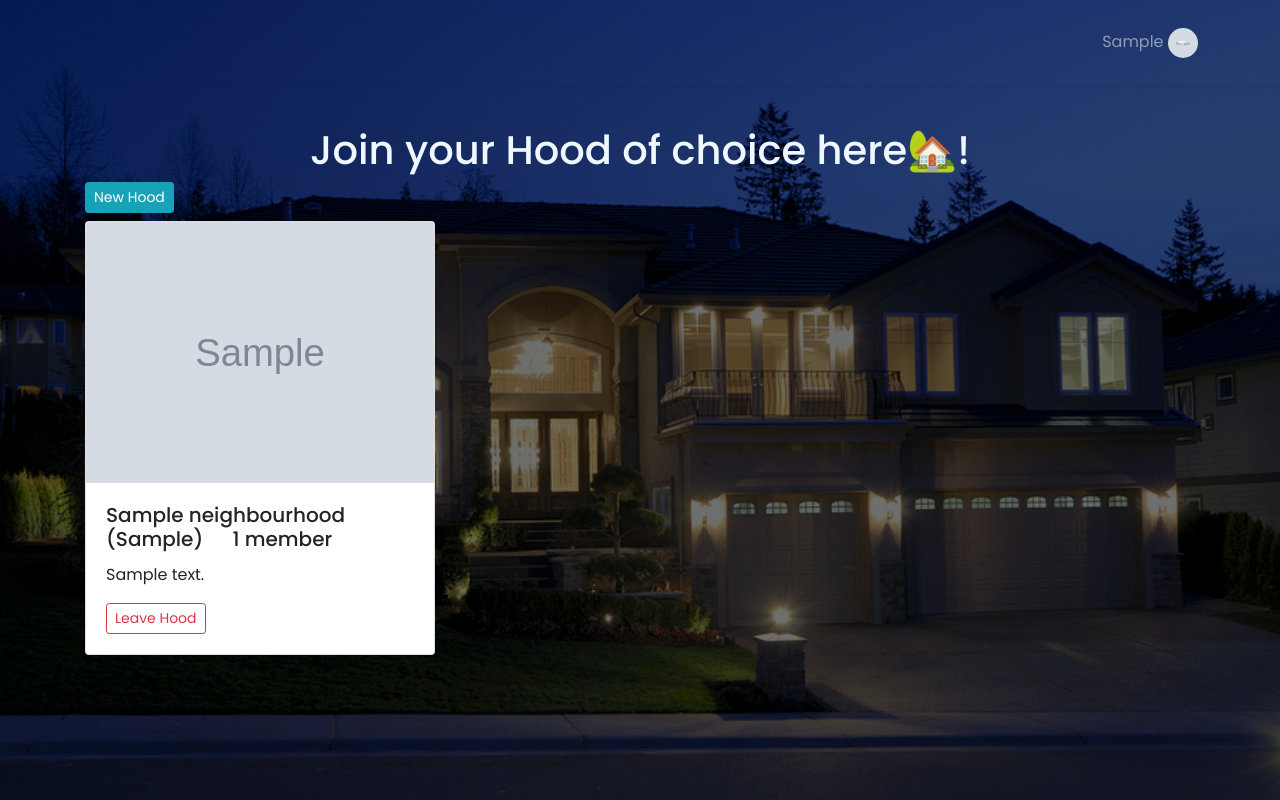
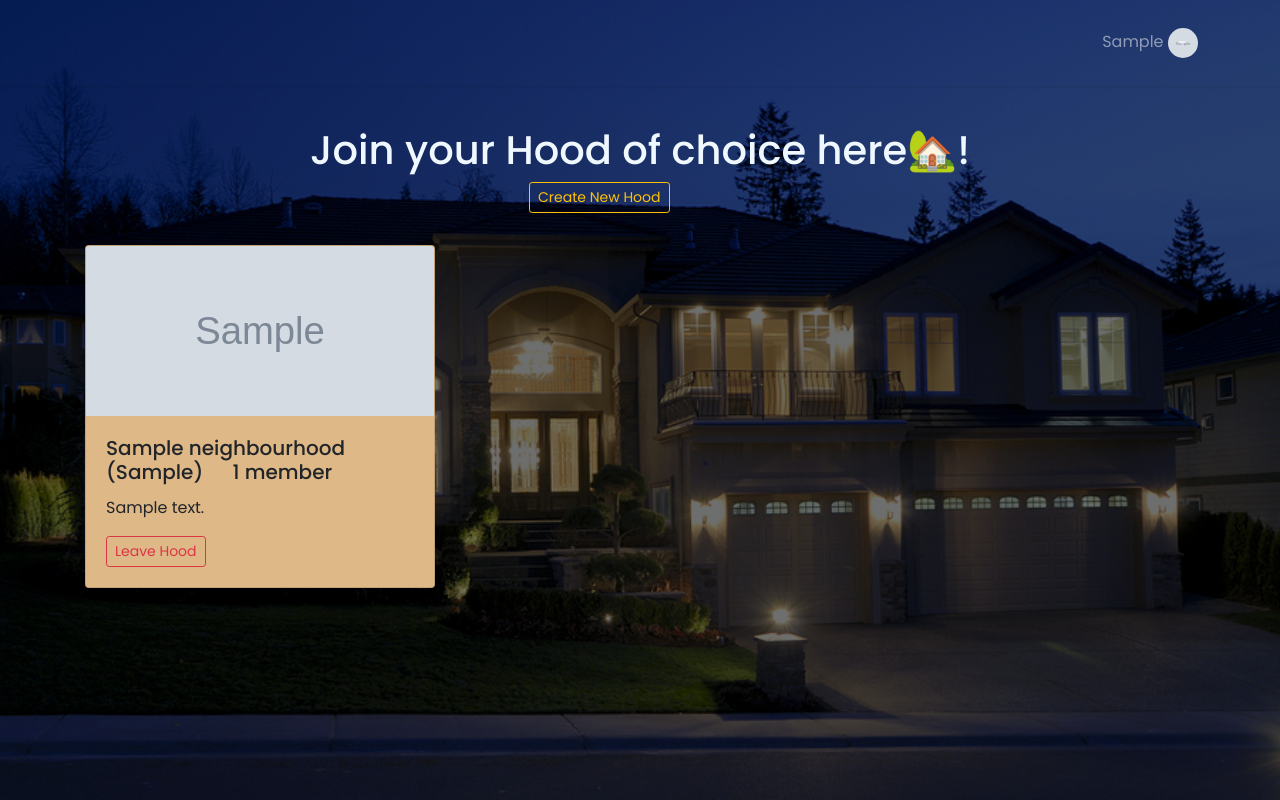
Before and after one commit to Kingsleymuturi/Hood-connections, a Django app: page / in a window 1280 px wide. Run offline with Django 3.2, Linux system fonts and the light colour scheme; a user stored in the database is signed in; tables that the repository leaves empty hold one stand-in row (values such as "Sample post"); grey boxes marked "Sample" are stand-in pictures; parts of the project's set-up code (start-up, migrations or seed data) failed here and were passed over; some libraries are stand-ins or nearby versions.

Commit message:
update index

```diff
--- a/hoodie/templates/index.html
+++ b/hoodie/templates/index.html
@@ -3,19 +3,19 @@
 {% block content %}
 <div class="container">
     <h1 style="color: aliceblue;" class="text-center">Join your Hood of choice here🏡!</h1>
-        <a href="{% url 'new-hood' %}" class="btn btn-sm btn-info mb-2"> New Hood</a>
+        <a href="{% url 'new-hood' %}" class="btn btn-sm btn-outline-warning mb-2" style="margin-left: 40%;">Create New Hood</a><br><br>
     <div class="row">
         {% for hood in all_hoods %}
         <div class="col-md-4">
-            <div class="card mb-4" style="min-height:340px">
-                <img src="{{ hood.hood_logo.url }}" class="card-img-top" alt="{{ hood.name }}">
+            <div class="card mb-4" style="min-height:340px; background-color: burlywood;">
+                <img src="{{ hood.hood_logo.url }}" class="card-img-top" alt="{{ hood.name }}" style="height: 170px;">
                 <div class="card-body">
                     <h5 class="card-title">{{ hood.name }}  ({{hood.location}}) <span class="ml-4">{{hood.members.count}} member{{hood.members.count|pluralize}}</span></h5>
                     <p class="card-text">{{hood.description}}</p>
                     {% if request.user.profile.neighbourhood == hood %}
                     <a href="{% url 'leave-hood' hood.id %}" class="btn btn-outline-danger btn-sm">Leave Hood</a>
                     {% elif not request.user.profile.neighbourhood %}
-                    <a href="{% url 'join-hood' hood.id %}" class="btn btn-primary btn-sm">Join Hood</a>
+                    <a href="{% url 'join-hood' hood.id %}" class="btn btn-sm" style="background-color: white;">Join Hood</a>
                     {% endif %}
                 </div>
             </div>
```
